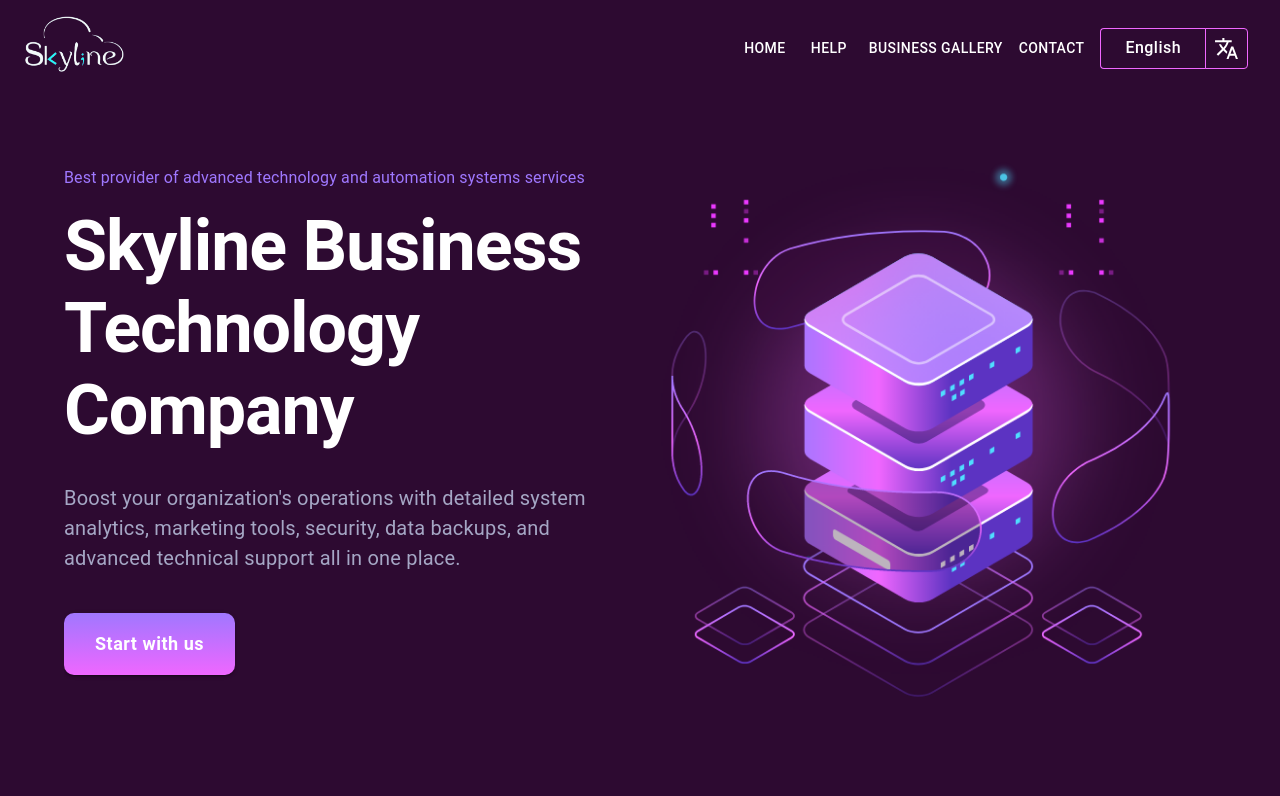
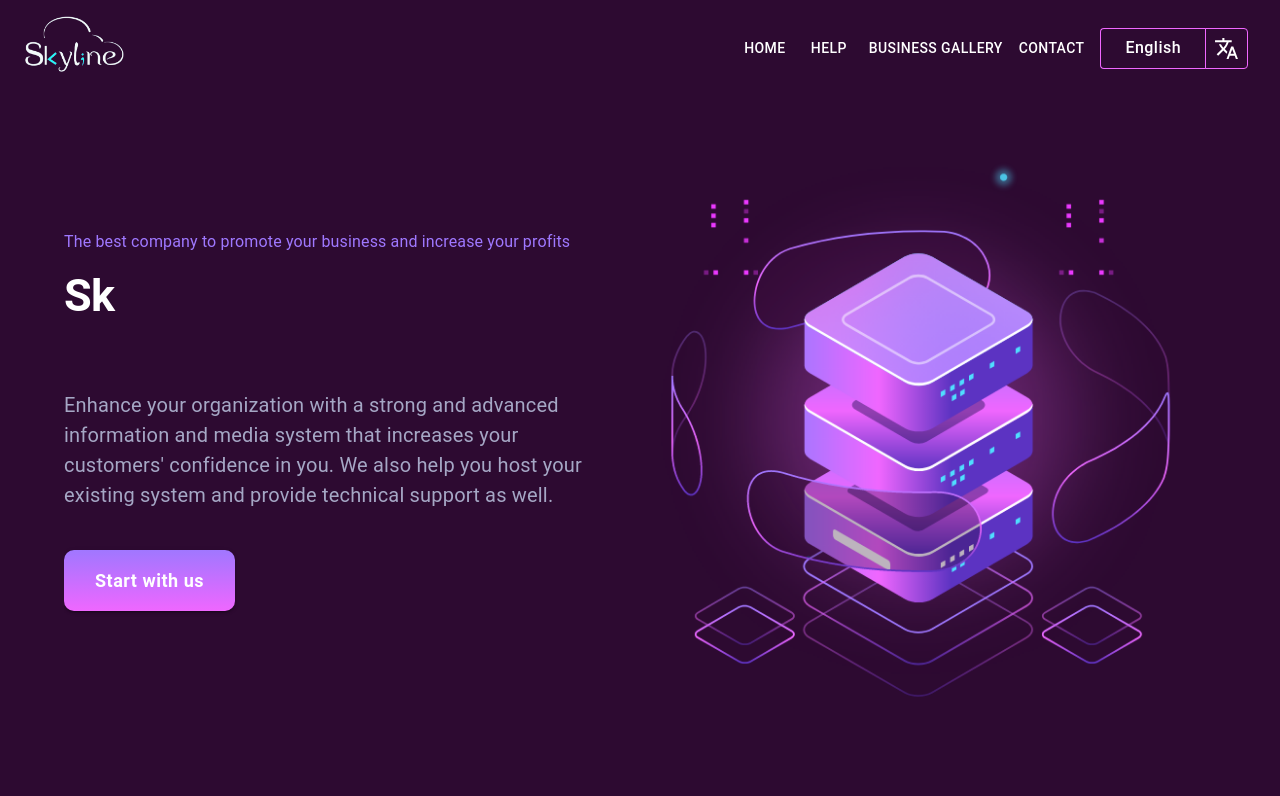
Before and after one commit to Mohamad-Aljaber/Introductory-site, a React (Vite) app: page / in a window 1280 px wide. Shown: the top 796 px of the page. Built offline with nearby package versions, Linux system fonts and the light colour scheme.

Commit message:
Add translation to section  Single Slider

```diff
--- a/package.json
+++ b/package.json
@@ -24,6 +24,7 @@
     "react-dom": "^18.3.1",
     "react-i18next": "^15.4.1",
     "react-router-dom": "^7.1.1",
+    "react-simple-typewriter": "^5.0.1",
     "styled-components": "^6.1.13",
     "swiper": "^11.1.15"
   },
--- a/src/pages/home/SingleSlider.tsx
+++ b/src/pages/home/SingleSlider.tsx
@@ -1,13 +1,35 @@
 import { Box, Container, Stack, Typography } from "@mui/material";
 import theme from "../../../public/theme/theme.ts";
 import hero from "../../assets/images/hero_right.png";
-// import shape from "../../assets/images/top-left-shape.png";
 import CustomButton from "../../components/CustomButton.tsx";
 import { motion } from "motion/react";
+import { useTranslation } from "react-i18next";
+import { useTypewriter } from "react-simple-typewriter";
+
 const bgTheme = theme.palette.primary.main;
 const sTextTheme = theme.palette.text.secondary;
 
 const SingleSlider = () => {
+  const { t, i18n } = useTranslation();
+
+  const [text] = useTypewriter({
+    words: [t("slider.title")], // جلب العنوان من ملفات الترجمة
+    loop: true,
+    typeSpeed: 100,
+    deleteSpeed: 50,
+    delaySpeed: 1000,
+  });
+
+  const highlightText = (text: string) => {
+    return text.replace(
+      "Skyline",
+      "<span style='color: #F067FF;font-size:55px'>Skyline</span>"
+    );
+  };
+
+  // تحديد اتجاه النص بناءً على اللغة المختارة
+  const textAlignValue = i18n.dir() === "rtl" ? "right" : "left";
+
   return (
     <Box
       component="section"
@@ -15,9 +37,9 @@ const SingleSlider = () => {
     >
       <Container>
         <Stack
-          direction={"row"}
-          alignItems={"center"}
-          sx={{ overflow: "hidden" }}
+          direction={{ xs: "column", md: "row" }}
+          alignItems="center"
+          sx={{ overflow: "hidden", textAlign: textAlignValue }}
         >
           <motion.section
             initial={{ x: -500 }}
@@ -30,20 +52,31 @@ const SingleSlider = () => {
                 color={sTextTheme}
                 mb={2}
               >
-                Best provider of advanced technology and automation systems
-                services
+                {t("slider.description")}
               </Typography>
-              <Typography
-                variant="h1"
+              <Box
                 sx={{
-                  fontWeight: "bold",
-                  color: "#fff",
-                  mb: 4,
-                  fontSize: { xs: "30px", sm: "50px", lg: "70px" },
+                  minHeight: {
+                    xs: "230px",
+                    sm: "140px",
+                    md: "230px",
+                    lg: "120px",
+                  },
                 }}
               >
-                Skyline Business Technology Company{" "}
-              </Typography>
+                <Typography
+                  variant="h1"
+                  sx={{
+                    fontWeight: "bold",
+                    color: "#fff",
+                    mb: 4,
+                    fontSize: "45px",
+                  }}
+                  dangerouslySetInnerHTML={{
+                    __html: highlightText(text),
+                  }}
+                />
+              </Box>
               <Typography
                 sx={{
                   color: "#A5A7C5",
@@ -51,16 +84,16 @@ const SingleSlider = () => {
                   fontSize: { xs: "16px", sm: "18px", lg: "20px" },
                 }}
               >
-                Boost your organization's operations with detailed system
-                analytics, marketing tools, security, data backups, and advanced
-                technical support all in one place.
+                {t("slider.paragraph")}
               </Typography>
+
               <CustomButton
-                text="Start with us"
+                text={t("slider.button")}
                 icon={null}
               />
             </Box>
           </motion.section>
+
           <motion.section
             initial={{ x: 500 }}
             animate={{ x: 0 }}
@@ -74,7 +107,6 @@ const SingleSlider = () => {
               sx={{ display: { xs: "none", md: "block" } }}
             />
           </motion.section>
-
         </Stack>
       </Container>
     </Box>
```
Also changed, not shown: 1 other file (tests, documents, lock files or other folders).
